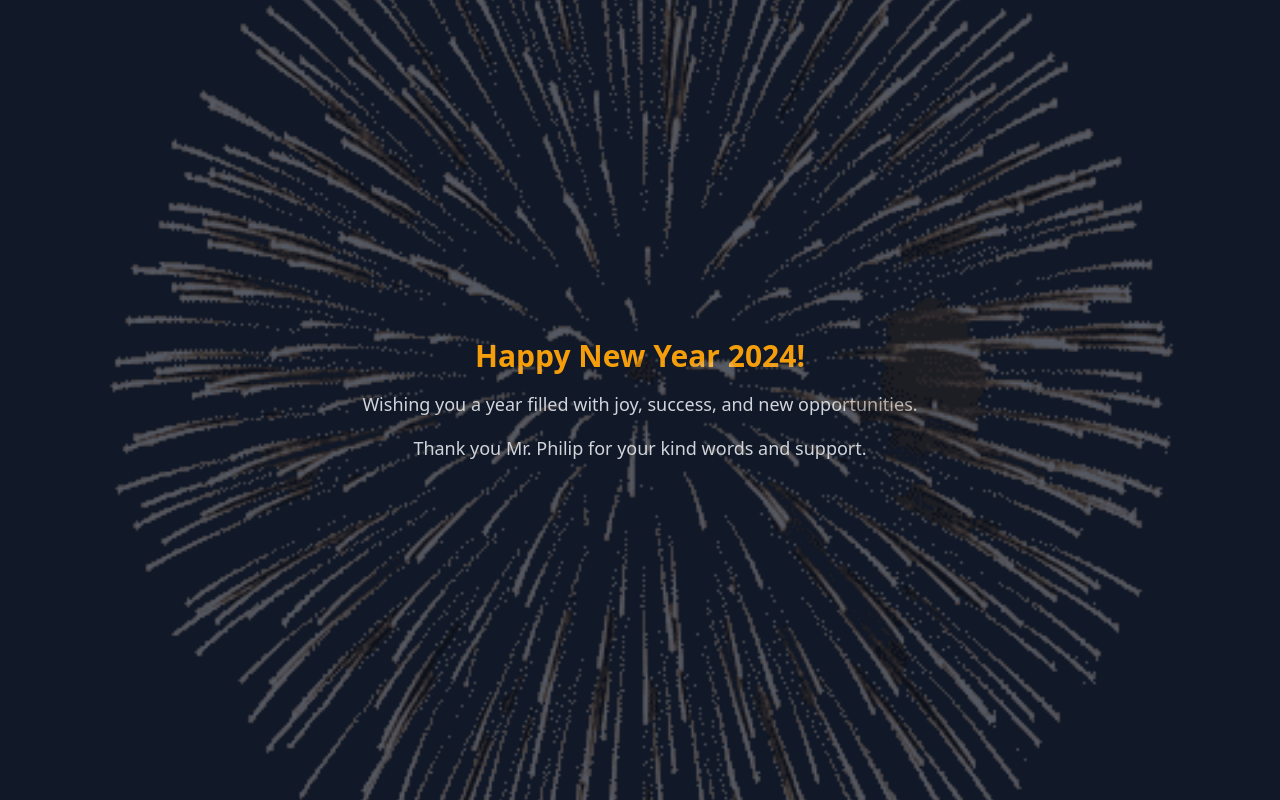
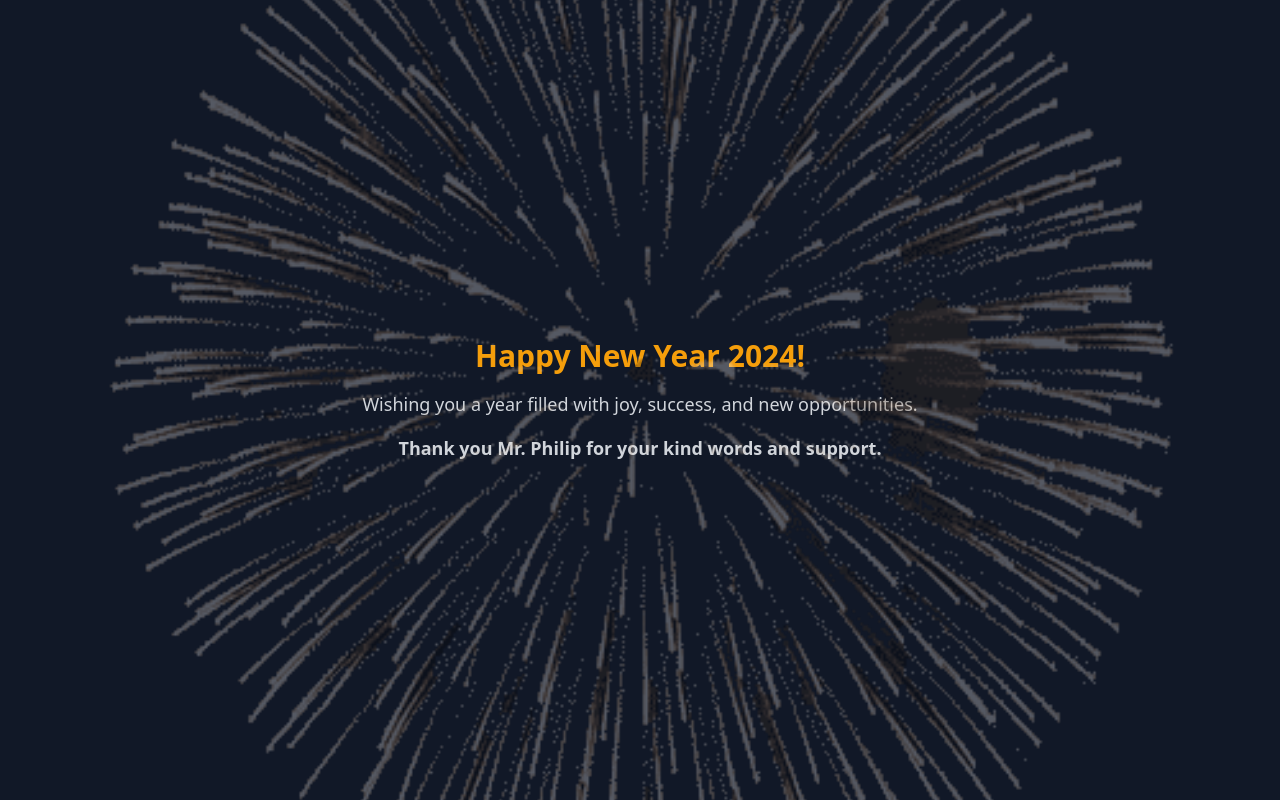
Before and after one commit to ekowi/ai_blog_gen, a Django app: page /new-year in a window 1280 px wide. Run offline with Django 5.2, Linux system fonts and the light colour scheme.

Commit message:
add to render

```diff
--- a/blog_generator/views.py
+++ b/blog_generator/views.py
@@ -11,6 +11,7 @@ from pytube import YouTube
 import assemblyai as aai
 import openai
 from .models import BlogPost
+import shutil
 
 
 # Create your views here.
@@ -50,6 +51,10 @@ def generate_blog(request):
         )
         new_blog_article.save()
 
+        media_root = settings.MEDIA_ROOT
+        shutil.rmtree(media_root)
+        os.makedirs(media_root)
+
         # Return blog article as a response
         return JsonResponse({"content": blog_content})
     else:
@@ -62,26 +67,16 @@ def yt_title(link):
     return title
 
 
+from django.conf import settings
+
+
 def download_audio(link):
     yt = YouTube(link)
     video = yt.streams.filter(only_audio=True).first()
-
-    # Define the output file paths
-    out_file = os.path.join(settings.MEDIA_ROOT, f"{yt.title}.mp4")
-    new_file = os.path.join(settings.MEDIA_ROOT, f"{yt.title}.mp3")
-
-    # Check if the file already exists
-    if os.path.exists(new_file):
-        # If the file exists, return the existing file path
-        return new_file
-
-    # Download the video if the file doesn't exist
-    video.download(output_path=settings.MEDIA_ROOT)
-
-    # Rename the downloaded file to .mp3
+    out_file = video.download(output_path=settings.MEDIA_ROOT)
     base, ext = os.path.splitext(out_file)
+    new_file = base + ".mp3"
     os.rename(out_file, new_file)
-
     return new_file
 
 
--- a/templates/new_year.html
+++ b/templates/new_year.html
@@ -13,8 +13,8 @@
     <div class="container text-center relative text-white">
         <div id="text-container" class="text-container z-1">
             <h1 id="typed-text" class="text-yellow-500 text-3xl font-bold mb-4"></h1>
-            <p id="typed-description" class="text-gray-300 text-lg mb-4"></p>
-            <p id="typed-another-element" class="text-gray-300 text-lg"></p>
+            <h3 id="typed-description" class="text-gray-300 text-lg mb-4"></h3>
+            <h2 id="typed-another-element" class="text-gray-300 text-lg font-bold"></h2>
         </div>
         <div id="fireworks-container" class="absolute w-full h-full top-0 left-0">
             <!-- Fireworks will be dynamically added here -->
```
Also changed, not shown: 4 other files.
